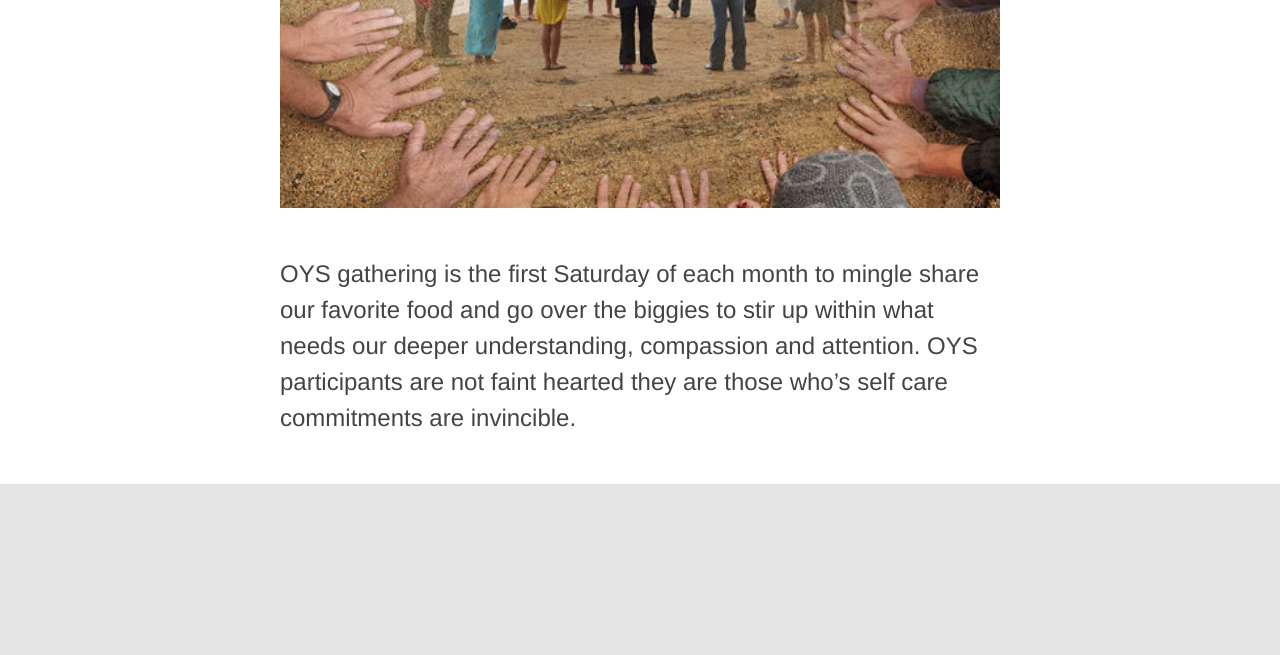
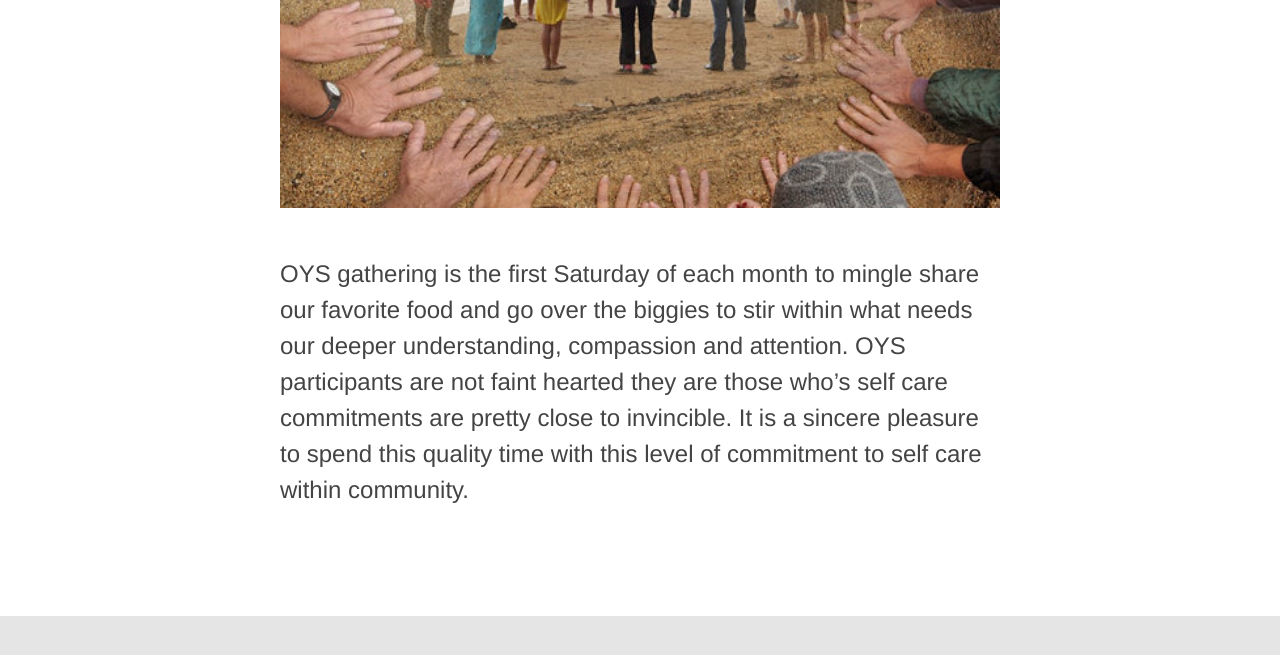
Before and after one commit to kevaleb/essencebeingcenter, a Jekyll site: the page built from _events/one-year-seminar.md, in a window 1280 px wide and 900 px high, scrolled down 1304 px. Shown: the top 655 px of the window. Built offline with Jekyll 4.4.1, drawn with Linux system fonts in a browser that asks for light colours; nearby versions of some CDN libraries.

Commit message:
Updated '_events/one-year-seminar.md' via CloudCannon

```diff
--- a/_events/one-year-seminar.md
+++ b/_events/one-year-seminar.md
@@ -17,4 +17,6 @@ and its fulfillment is the greatest gift you have to give yourself.
 
 ![](/uploads/versions/community-circle---x----550-367x---.jpg)
 
-OYS gathering is the first Saturday of each month to mingle share our favorite food and go over the biggies to stir up within what needs our deeper understanding, compassion and attention. OYS participants are not faint hearted they are those who's self care commitments are invincible. &nbsp;&nbsp;
+OYS gathering is the first Saturday of each month to mingle share our favorite food and go over the biggies to stir within what needs our deeper understanding, compassion and attention. OYS participants are not faint hearted they are those who's self care commitments are pretty close to invincible. It is a sincere pleasure to spend this quality time with this level of commitment to self care within community.&nbsp;
+
+&nbsp;
```
